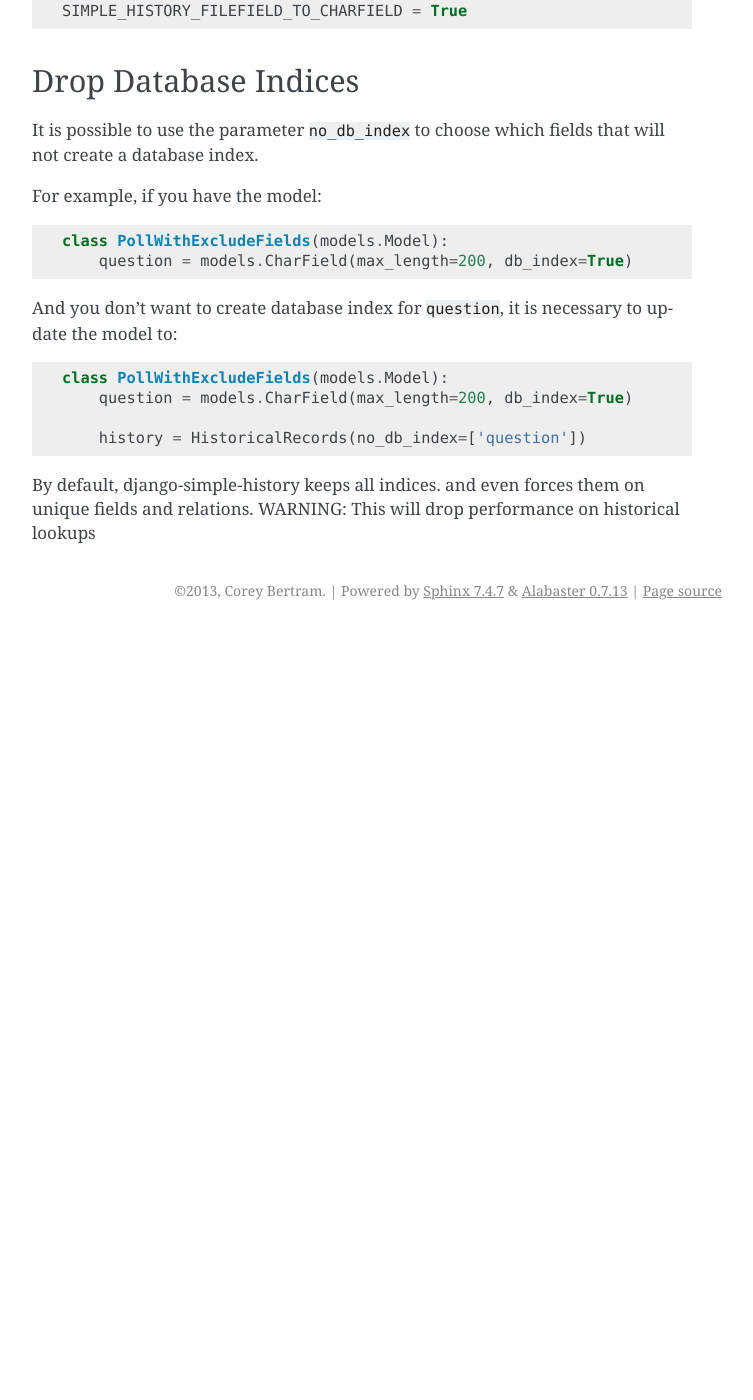
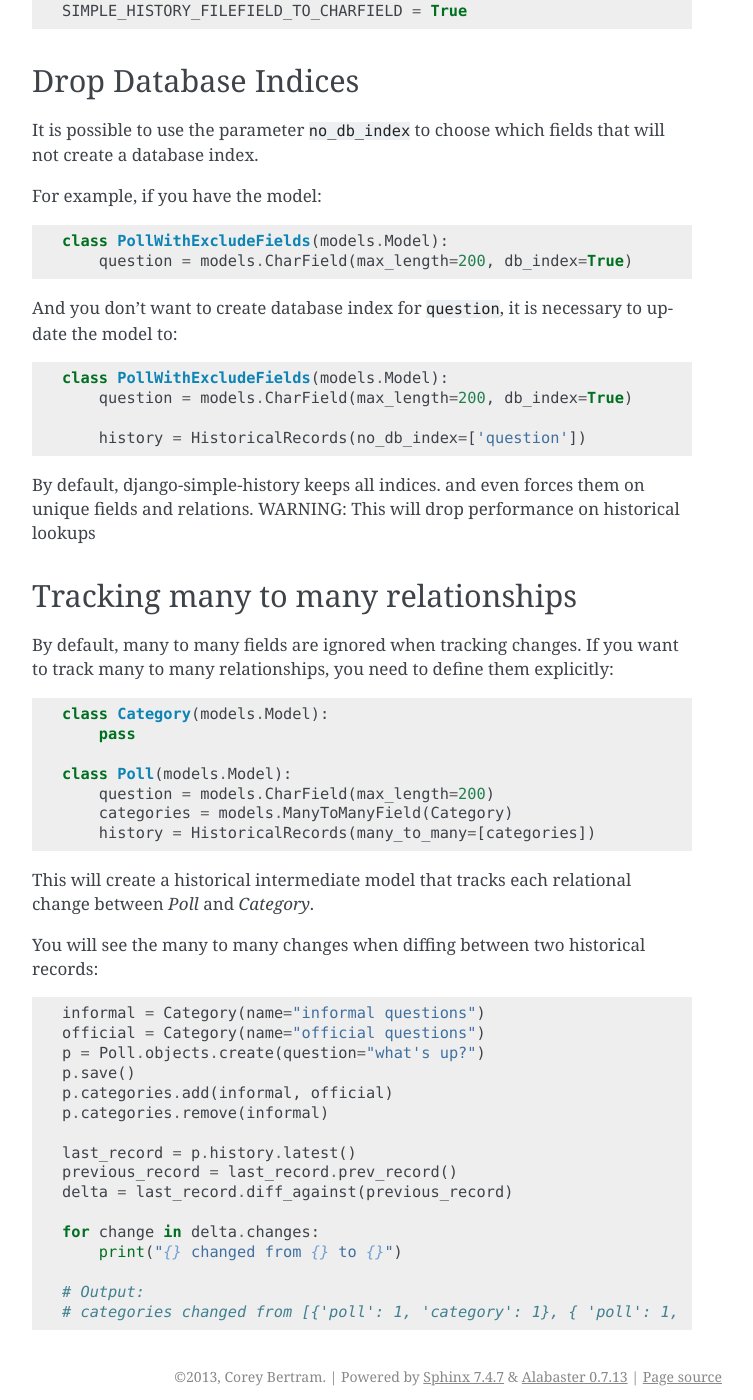
Before and after one commit to jazzband/django-simple-history, a Sphinx documentation site: the page built from docs/historical_model.rst, in a window 1280 px wide and 1400 px high, scrolled down 8141 px. Shown: the whole window, without its empty margins (388-1141 px from the left). Built offline with Sphinx 7.4.7, drawn with Linux system fonts in a browser that asks for light colours; pages that are not in the unit, such as notebooks, are missing from menus; before the commit the page ends 8771 px from its top, so only the background shows below that; some of the changed text lies outside the part shown.

Commit message:
add docs to explain the usage of m2m tracking

```diff
--- a/docs/historical_model.rst
+++ b/docs/historical_model.rst
@@ -447,3 +447,42 @@
 
 By default, django-simple-history keeps all indices. and even forces them on unique fields and relations.
 WARNING: This will drop performance on historical lookups
+
+Tracking many to many relationships
+-----------------------------------
+By default, many to many fields are ignored when tracking changes.
+If you want to track many to many relationships, you need to define them explicitly:
+
+.. code-block:: python
+
+    class Category(models.Model):
+        pass
+
+    class Poll(models.Model):
+        question = models.CharField(max_length=200)
+        categories = models.ManyToManyField(Category)
+        history = HistoricalRecords(many_to_many=[categories])
+
+This will create a historical intermediate model that tracks each relational change
+between `Poll` and `Category`.
+
+You will see the many to many changes when diffing between two historical records:
+
+.. code-block:: python
+
+    informal = Category(name="informal questions")
+    official = Category(name="official questions")
+    p = Poll.objects.create(question="what's up?")
+    p.save()
+    p.categories.add(informal, official)
+    p.categories.remove(informal)
+
+    last_record = p.history.latest()
+    previous_record = last_record.prev_record()
+    delta = last_record.diff_against(previous_record)
+
+    for change in delta.changes:
+        print("{} changed from {} to {}")
+
+    # Output:
+    # categories changed from [{'poll': 1, 'category': 1}, { 'poll': 1, 'category': 2}] to [{'poll': 1, 'category': 2}]
```
